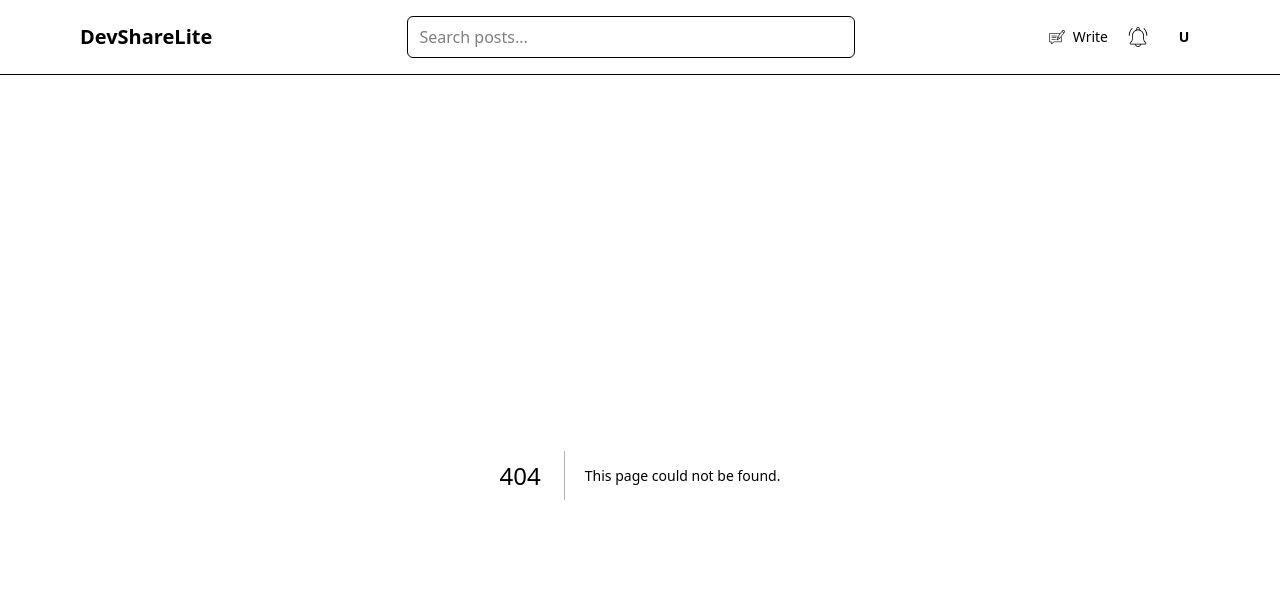
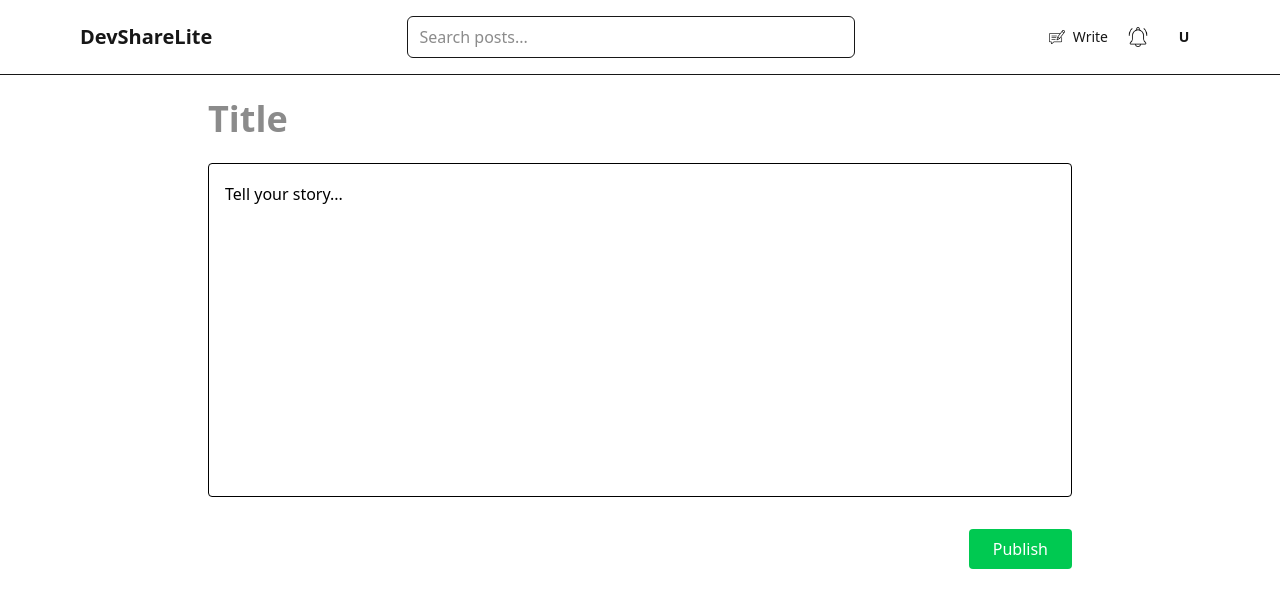
Before and after one commit to Tanh-Ng/DevShare-Lite, a Next.js app in the folder source_code/frontend/: page /write in a window 1280 px wide. Before the commit this address had no page. Shown: the top 608 px of the page. Built offline with nearby package versions, Linux system fonts and the light colour scheme.

Commit message:
feat: create simple write page

```diff
--- a/source_code/frontend/package.json
+++ b/source_code/frontend/package.json
@@ -9,6 +9,8 @@
     "lint": "next lint"
   },
   "dependencies": {
+    "@tiptap/react": "^2.23.1",
+    "@tiptap/starter-kit": "^2.23.1",
     "axios": "^1.10.0",
     "next": "15.3.4",
     "react": "^19.0.0",
--- /dev/null
+++ b/source_code/frontend/pages/write.tsx
@@ -0,0 +1,43 @@
+// pages/write.tsx
+'use client';
+
+import { useState } from 'react';
+import { useEditor, EditorContent } from '@tiptap/react';
+import StarterKit from '@tiptap/starter-kit';
+import Navbar from '../components/Navbar';
+
+export default function WritePage() {
+  const [title, setTitle] = useState('');
+
+  const editor = useEditor({
+    extensions: [StarterKit],
+    content: '<p>Tell your story...</p>',
+  });
+
+  return (
+    <>
+      <div className="max-w-4xl mx-auto px-4 pt-6 pb-16">
+        {/* Title input */}
+        <input
+          type="text"
+          placeholder="Title"
+          className="w-full text-4xl font-bold text-foreground placeholder-muted-foreground bg-transparent border-none focus:outline-none mb-6"
+          value={title}
+          onChange={(e) => setTitle(e.target.value)}
+        />
+
+        {/* Editor */}
+        <div className="prose max-w-none border border-border rounded p-4 min-h-[300px] bg-white text-black">
+          <EditorContent editor={editor} />
+        </div>
+
+        {/* Publish button */}
+        <div className="mt-8 flex justify-end">
+          <button className="bg-green-500 text-white px-6 py-2 rounded hover:bg-green-600 transition">
+            Publish
+          </button>
+        </div>
+      </div>
+    </>
+  );
+}
--- a/source_code/frontend/styles/globals.css
+++ b/source_code/frontend/styles/globals.css
@@ -52,3 +52,10 @@ body {
   color: hsl(var(--foreground));
   font-feature-settings: "rlig" 1, "calt" 1;
 }
+
+.ProseMirror {
+  outline: none;
+  min-height: 300px;
+  font-size: 1rem;
+  line-height: 1.75;
+}
```
Also changed, not shown: 1 other file (tests, documents, lock files or other folders).
